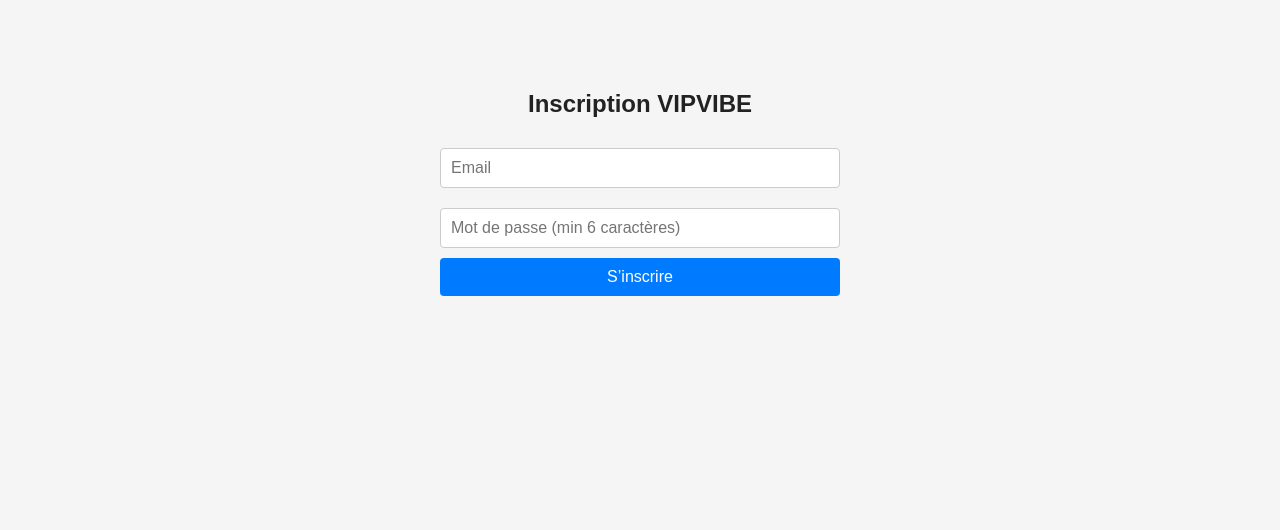
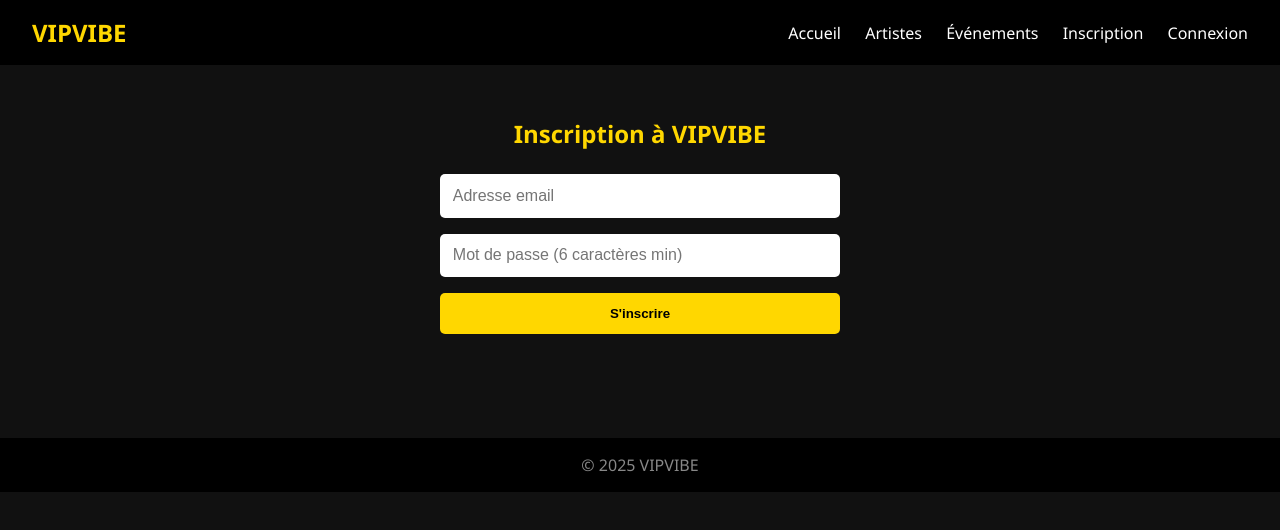
Before and after one commit to victornnang/vipvibe, a plain HTML site: page inscription.html in a window 1280 px wide. Drawn offline with Linux system fonts and the light colour scheme.

Commit message:
Add files via upload

```diff
--- a/inscription.html
+++ b/inscription.html
@@ -2,57 +2,119 @@
 <html lang="fr">
 <head>
   <meta charset="UTF-8" />
-  <meta name="viewport" content="width=device-width, initial-scale=1" />
-  <title>Inscription VIPVIBE</title>
+  <meta name="viewport" content="width=device-width, initial-scale=1.0"/>
+  <title>VIPVIBE - Inscription</title>
   <style>
     body {
-      font-family: Arial, sans-serif;
+      margin: 0;
+      font-family: 'Segoe UI', sans-serif;
+      background-color: #111;
+      color: white;
+    }
+
+    header {
+      background-color: #000;
+      padding: 1rem 2rem;
+      display: flex;
+      justify-content: space-between;
+      align-items: center;
+    }
+
+    .logo {
+      color: gold;
+      font-size: 24px;
+      font-weight: bold;
+    }
+    nav a {
+      color: white;
+      margin-left: 20px;
+      text-decoration: none;
+      font-weight: 500;
+    }
+
+    nav a:hover {
+      color: gold;
+    }
+
+    .section {
+      padding: 2rem;
       max-width: 400px;
-      margin: 50px auto;
-      padding: 20px;
-      background: #f5f5f5;
-      border-radius: 8px;
+      margin: auto;
+      text-align: center;
     }
+
     h2 {
-      text-align: center;
-      color: #222;
+      color: gold;
     }
+
     form {
       display: flex;
       flex-direction: column;
+      gap: 1rem;
+      margin-top: 1.5rem;
     }
     input {
-      padding: 10px;
-      margin: 10px 0;
-      font-size: 1rem;
-      border: 1px solid #ccc;
-      border-radius: 4px;
+      padding: 0.8rem;
+      border-radius: 5px;
+      border: none;
+      font-size: 16px;
     }
+
     button {
-      padding: 10px;
-      font-size: 1rem;
-      background-color: #007bff;
-      color: white;
+      background-color: gold;
+      color: black;
       border: none;
-      border-radius: 4px;
+      padding: 0.8rem;
+      border-radius: 5px;
+      font-weight: bold;
       cursor: pointer;
     }
+
     button:hover {
-      background-color: #0056b3;
+      background-color: white;
+      color: black;
+    }
+
+    #message {
+      margin-top: 10px;
+      font-size: 14px;
+    }
+    footer {
+      background-color: #000;
+      text-align: center;
+      padding: 1rem;
+      margin-top: 2rem;
+      color: #888;
     }
   </style>
 </head>
 <body>
-  <h2>Inscription VIPVIBE</h2>
-  <form id="signup-form" onsubmit="signup(event)">
-    <input type="email" id="email" placeholder="Email" required />
-    <input type="password" id="password" placeholder="Mot de passe (min 6 caractères)" required minlength="6" />
-    <button type="submit">S’inscrire</button>
-  </form>
+  <header>
+    <div class="logo">VIPVIBE</div>
+    <nav>
+      <a href="index.html">Accueil</a>
+      <a href="artistes.html">Artistes</a>
+      <a href="evenements.html">Événements</a>
+      <a href="inscription.html">Inscription</a>
+      <a href="connexion.html">Connexion</a>
+    </nav>
+  </header>
 
+  <section class="section">
+    <h2>Inscription à VIPVIBE</h2>
+    <form id="registerForm">
+      <input type="email" id="email" placeholder="Adresse email" required />
+      <input type="password" id="password" placeholder="Mot de passe (6 caractères min)" required />
+      <button type="submit">S'inscrire</button>
+      <p id="message"></p>
+    </form>
+  </section>
+
+  <footer>© 2025 VIPVIBE</footer>
+
+  <!-- Firebase SDK -->
   <script type="module">
     import { initializeApp } from "https://www.gstatic.com/firebasejs/11.8.1/firebase-app.js";
-    import { getAnalytics } from "https://www.gstatic.com/firebasejs/11.8.1/firebase-analytics.js";
     import { getAuth, createUserWithEmailAndPassword } from "https://www.gstatic.com/firebasejs/11.8.1/firebase-auth.js";
 
     const firebaseConfig = {
@@ -64,25 +126,31 @@
       appId: "1:421225427420:web:f26f92f4de96a07dc25f19",
       measurementId: "G-1S01W5H0PG"
     };
+
     const app = initializeApp(firebaseConfig);
-    const analytics = getAnalytics(app);
-    const auth = getAuth();
+    const auth = getAuth(app);
 
-    window.signup = function(event) {
-      event.preventDefault();
+    const registerForm = document.getElementById("registerForm");
+    const message = document.getElementById("message");
+
+    registerForm.addEventListener("submit", (e) => {
+      e.preventDefault();
       const email = document.getElementById("email").value;
       const password = document.getElementById("password").value;
 
       createUserWithEmailAndPassword(auth, email, password)
         .then((userCredential) => {
-          alert("Inscription réussie !");
-          document.getElementById("signup-form").reset();
+          message.style.color = "lightgreen";
+          message.textContent = "Inscription réussie ! Redirection...";
+          setTimeout(() => {
+            window.location.href = "connexion.html"; // redirection vers la connexion
+          }, 2000);
         })
         .catch((error) => {
-          alert("Erreur : " + error.message);
+          message.style.color = "red";
+          message.textContent = "Erreur : " + error.message;
         });
-    }
+    });
   </script>
-
 </body>
 </html>
```
